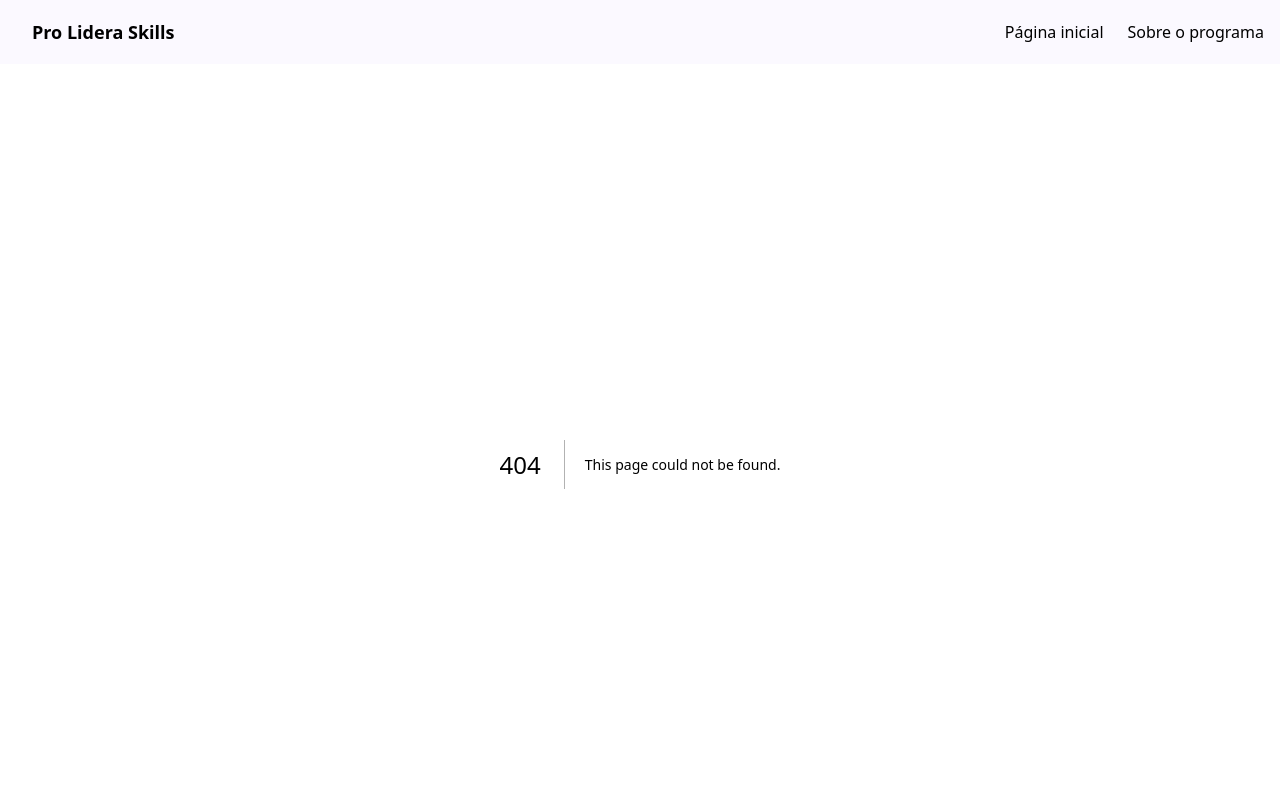
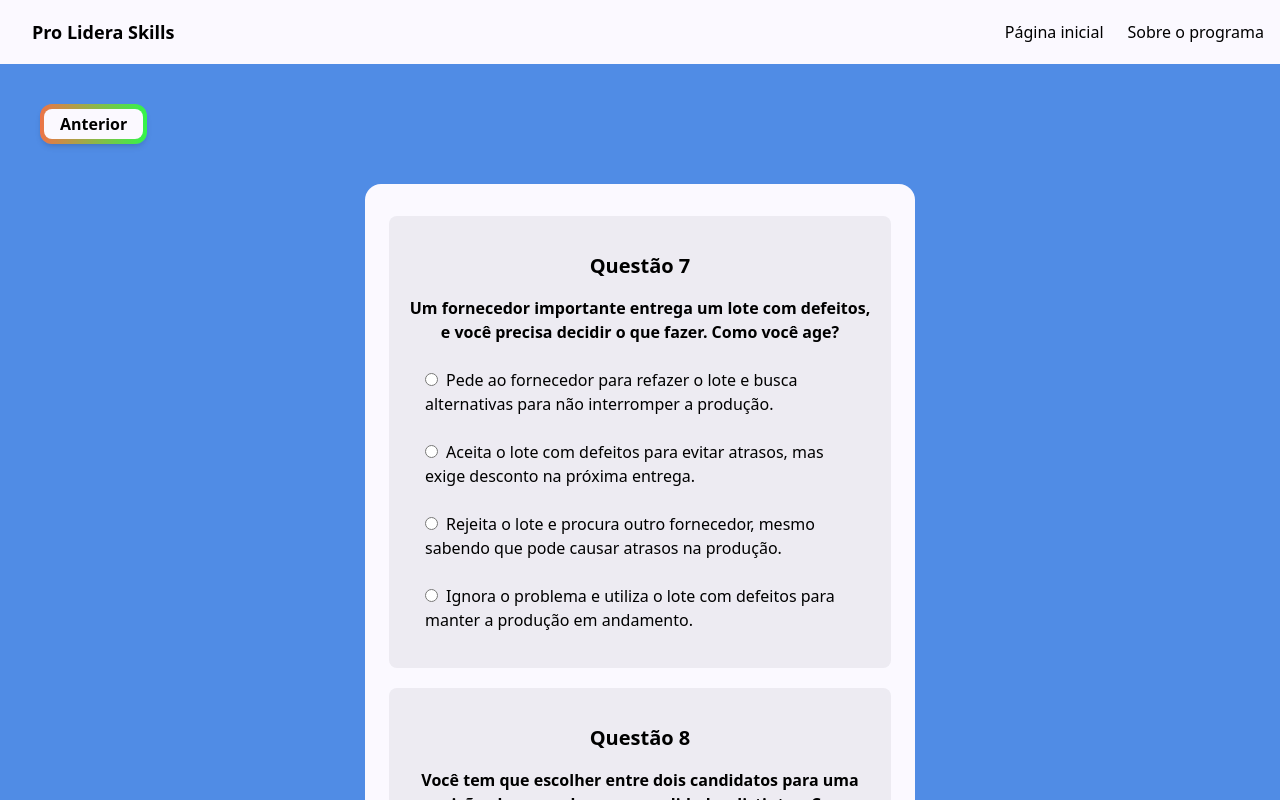
Before and after one commit to softexrecifepe/PI-PRO-LIDERA-TURMA-09-EQUIPE-02, a Next.js app: page /pages/questions-second-page in a window 1280 px wide. Before the commit this address had no page. Shown: the top 800 px of the page. Built offline with nearby package versions, Linux system fonts and the light colour scheme.

Commit message:
folder names updated

```diff
--- a/src/app/components/registerForm.tsx
+++ b/src/app/components/registerForm.tsx
@@ -4,33 +4,10 @@ import { Button } from "./button";
 import { InputMail } from "./mailInput";
 
 export function RegisterForm(){
-    // const [email, setEmail] = useState<string>("");
-    // const handleEmail = (e: React.ChangeEvent<HTMLInputElement>) => {
-    //     const value = e.target.value;
-    //     setEmail(value)
-    //     const error = {email}
-    //     if (!validator.isEmail(value)) {
-    //         error.email = "Insira um email válido!"
-    //     } else {
-    //         error.email = ""
-    //     }
-    // }
-    // const handleSubmit = (e: React.FormEvent<HTMLFormElement>) => {
-    //     e.preventDefault();
-    //     const validationError = {email}
-    //     if (!email) {
-    //         validationError.email = "O campo de email é obrigatório!"
-    //     }
-    //     if (!validator.isEmail(email)) {
-    //         validationError.email = "Insira um email válido!"
-    //     } else {
-    //         validationError.email = ""
-    //     }
-    // }
     return(
         <div className="bg-box w-96 mt-20 mx-auto p-3 text-center rounded-2xl">
             <h1 className="text-3xl font-bold p-3">Realizar Cadastro</h1>
-            <form action="pages/quests1-2" id="register" method="post" >
+            <form action="pages/questions-first-page" id="register" method="post" >
                 <InputText inputId="Name" labelText="Digite seu nome"/>
                 <InputText inputId="Surname" labelText="Digite seu sobrenome"/>
                 <InputMail inputId="Email" labelText="Digite seu email"/>
--- a/src/app/pages/quests1-2/page.tsx
+++ b/src/app/pages/questions-first-page/page.tsx
@@ -18,7 +18,7 @@ export default function Quest(){
 
     return(
         <div>
-            <form action="page1" id="formC">
+            <form action="questions-second-page" id="formC">
                 <Forms sliceStart={0} sliceEnd={6}/>
                 <div className="text-center mt-20">
                 <Button buttonText="Próximo" type="submit" onClick={() => handleClick()}/>
--- a/src/app/pages/page1/page.tsx
+++ b/src/app/pages/questions-second-page/page.tsx
@@ -22,9 +22,9 @@ export default function Page1() {
     return (
         <div>
             <div className="m-10">
-                <Button buttonText="Anterior" type="button" href="quests1-2"/>
+                <Button buttonText="Anterior" type="button" href="questions-first-page"/>
             </div>
-            <form action="page2" id="formC">
+            <form action="questions-third-page" id="formC">
                 <Forms sliceStart={6} sliceEnd={12} />
                 <div className="text-center mt-20">
                     <Button buttonText="Próximo" type="submit" onClick={() => handleNext()}/>
--- a/src/app/pages/page2/page.tsx
+++ b/src/app/pages/questions-third-page/page.tsx
@@ -20,15 +20,13 @@ export default function Page2() {
         const page2 = parseInt(localStorage.getItem("page2")!);
         let total = parseInt(localStorage.getItem("score")!)
         total -= page2;
-
         localStorage.setItem("score", total.toString());
-
     }
 
     return (
         <div>
             <div className="m-10">
-                <Button buttonText="Anterior" onClick={() => singlePage()} type="button" href="page1"/>
+                <Button buttonText="Anterior" onClick={() => singlePage()} type="button" href="questions-second-page"/>
             </div>
             <form action="results" id="formC">
                 <Forms sliceStart={12} sliceEnd={18} />
```
